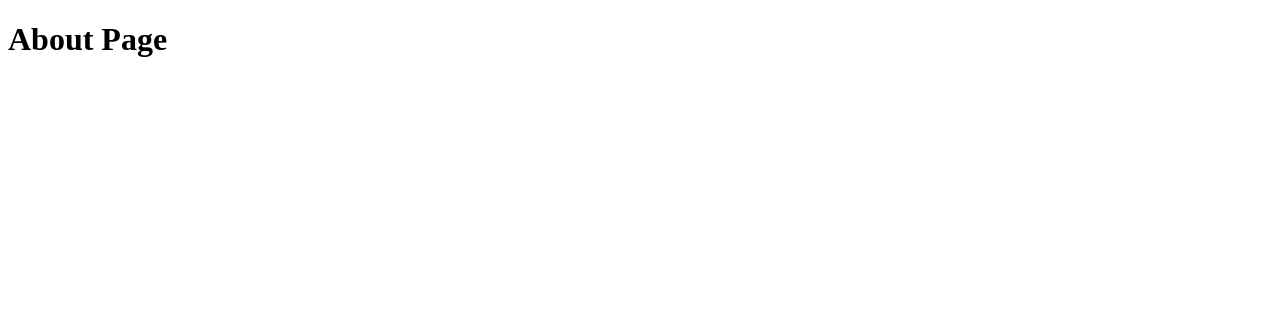
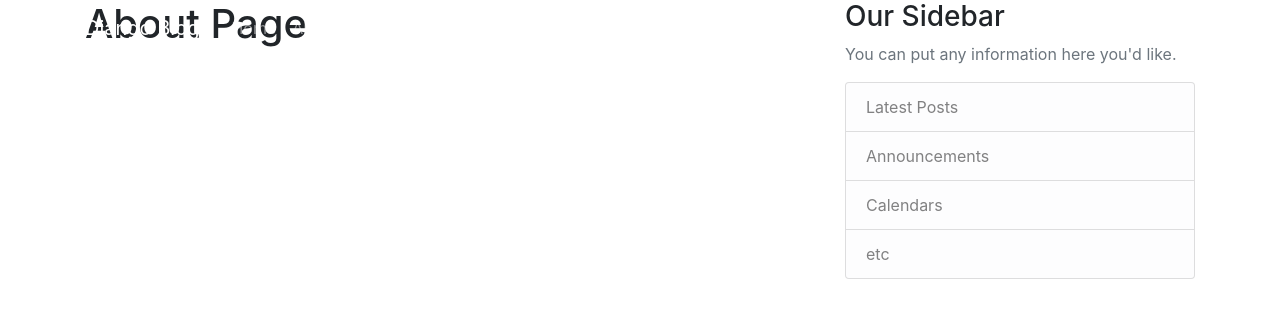
Before and after one commit to Melchizedeke/djangoApp, a Django app: page /about/ in a window 1280 px wide. Before the commit the part shown is almost empty. Shown: the top 318 px of the page. Run offline with Django 5.2, Linux system fonts and the light colour scheme; some libraries are stand-ins or nearby versions.

Commit message:
Modify the base.html file

```diff
--- a/myBlog/blog/templates/blog/base.html
+++ b/myBlog/blog/templates/blog/base.html
@@ -1,8 +1,17 @@
+{% load static %}
 <!DOCTYPE html>
 <html lang="en">
 
 <head>
-    <meta charset="UTF-8">
+    <!-- Required meta tags -->
+    <meta charset="utf-8">
+    <meta name="viewport" content="width=device-width, initial-scale=1, shrink-to-fit=no">
+
+    <!-- Bootstrap CSS -->
+    <link rel="stylesheet" href="https://cdn.jsdelivr.net/npm/bootstrap@4.0.0/dist/css/bootstrap.min.css"
+        integrity="sha384-Gn5384xqQ1aoWXA+058RXPxPg6fy4IWvTNh0E263XmFcJlSAwiGgFAW/dAiS6JXm" crossorigin="anonymous">
+    <link rel="stylesheet" href="{% static 'blog/main.css'%}">
+        <meta charset="UTF-8">
     <meta name="viewport" content="width=device-width, initial-scale=1.0">
     {%if title %}
     <title>Django Blog - {{title}} </title>
@@ -12,7 +21,61 @@
 </head>
 
 <body>
-    {%block content%}{%endblock content%}
+    <header class="site-header">
+        <nav class="navbar navbar-expand-md navbar-dark bg-steel fixed-top">
+            <div class="container">
+                <a class="navbar-brand mr-4" href="/">Django Blog</a>
+                    <button class="navbar-toggler" type="button" data-toggle="collapse" data-target="#navbarToggle"
+                        aria-controls="navbarToggle" aria-expanded="false" aria-label="Toggle navigation">
+                        <span class="navbar-toggler-icon"></span>
+                    </button>
+                <div class="collapse navbar-collapse" id="navbarToggle">
+                    <div class="navbar-nav mr-auto">
+                        <a class="nav-item nav-link" href="/">Home</a>
+                        <a class="nav-item nav-link" href="/about">About</a>
+                    </div>
+                    <!-- Navbar Right Side -->
+                    <div class="navbar-nav">
+                        <a class="nav-item nav-link" href="#">Login</a>
+                        <a class="nav-item nav-link" href="#">Register</a>
+                    </div>
+                </div>
+            </div>
+        </nav>
+    </header>
+
+    <main role="main" class="container">
+        <div class="row">
+            <div class="col-md-8">
+                {% block content %}{% endblock %}
+            </div>
+            <div class="col-md-4">
+                <div class="content-section">
+                    <h3>Our Sidebar</h3>
+                    <p class='text-muted'>You can put any information here you'd like.
+                    <ul class="list-group">
+                        <li class="list-group-item list-group-item-light">Latest Posts</li>
+                        <li class="list-group-item list-group-item-light">Announcements</li>
+                        <li class="list-group-item list-group-item-light">Calendars</li>
+                        <li class="list-group-item list-group-item-light">etc</li>
+                    </ul>
+                    </p>
+                </div>
+            </div>
+        </div>
+    </main>
+
+    <!-- Optional JavaScript -->
+    <!-- jQuery first, then Popper.js, then Bootstrap JS -->
+    <script src="https://code.jquery.com/jquery-3.2.1.slim.min.js"
+        integrity="sha384-KJ3o2DKtIkvYIK3UENzmM7KCkRr/rE9/Qpg6aAZGJwFDMVNA/GpGFF93hXpG5KkN"
+        crossorigin="anonymous"></script>
+    <script src="https://cdn.jsdelivr.net/npm/popper.js@1.12.9/dist/umd/popper.min.js"
+        integrity="sha384-ApNbgh9B+Y1QKtv3Rn7W3mgPxhU9K/ScQsAP7hUibX39j7fakFPskvXusvfa0b4Q"
+        crossorigin="anonymous"></script>
+    <script src="https://cdn.jsdelivr.net/npm/bootstrap@4.0.0/dist/js/bootstrap.min.js"
+        integrity="sha384-JZR6Spejh4U02d8jOt6vLEHfe/JQGiRRSQQxSfFWpi1MquVdAyjUar5+76PVCmYl"
+        crossorigin="anonymous"></script>
 </body>
 
 </html>
```
